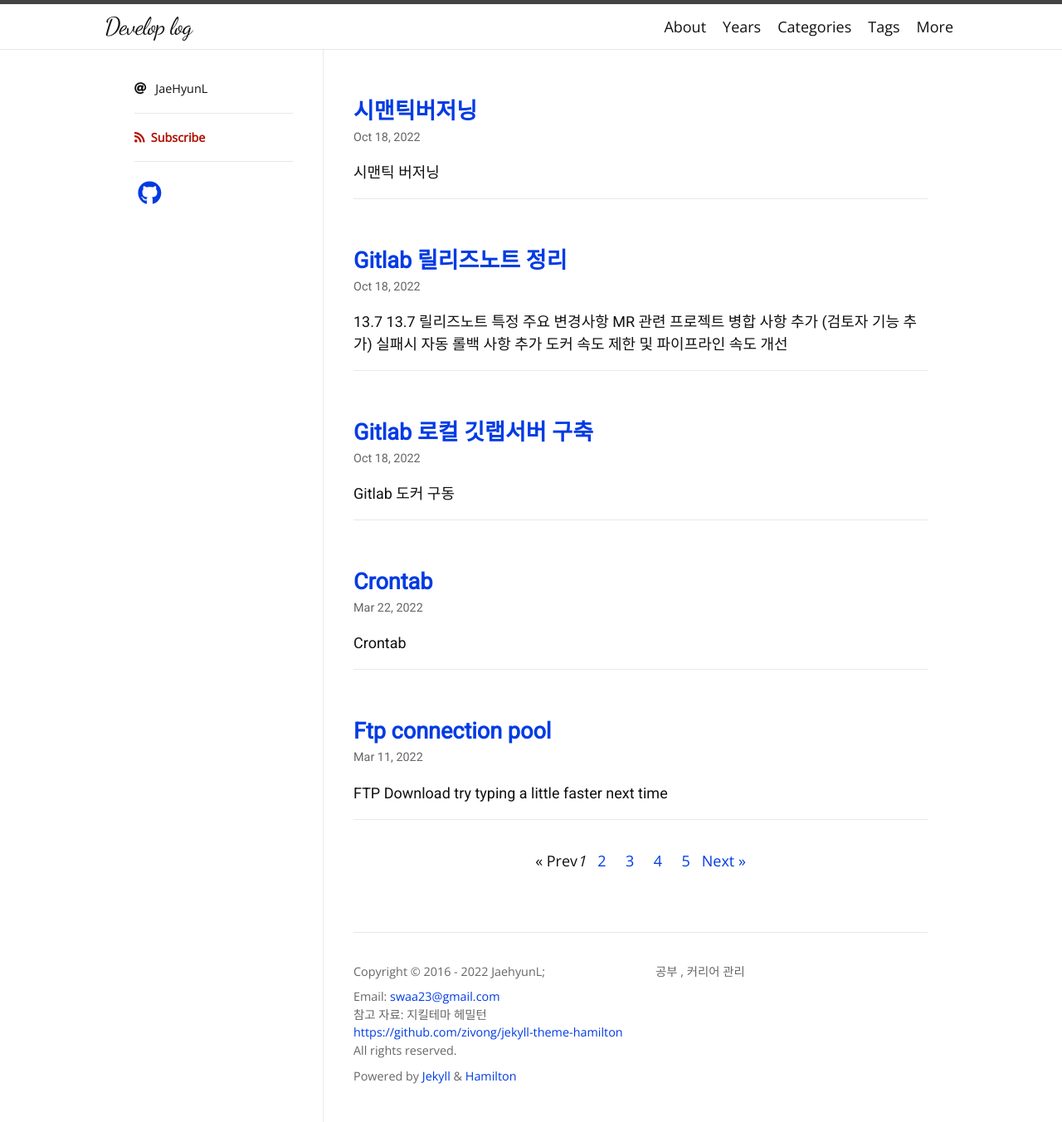
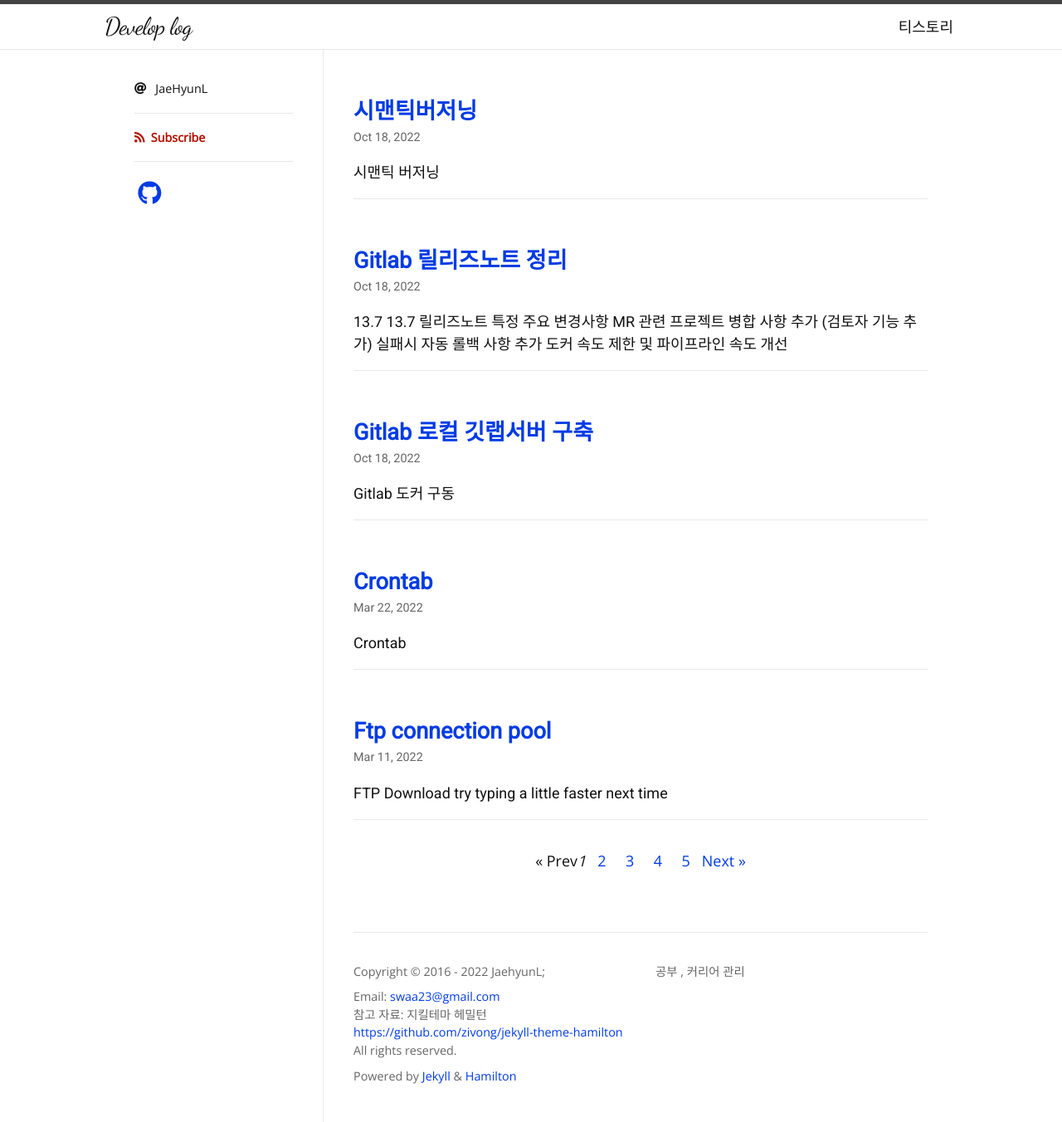
Before and after one commit to JaeHyunL/JaeHyunL.github.io, a Jekyll site: the page built from index.html, in a window 1280 px wide. Shown: the whole page at 83% size. Built offline with Jekyll 4.4.1, drawn with Linux system fonts in a browser that asks for light colours; nearby versions of some CDN libraries; some web fonts are replaced; the list of posts is cut into pages by our own code.

Commit message:
Navigation Item ...

```diff
--- a/_data/navigation.yml
+++ b/_data/navigation.yml
@@ -1,14 +1,16 @@
-- title: About
-  url: /about/
-- title: Years
-  url: /years/
-- title: Categories
-  url: /categories/
-- title: Tags
-  url: /tags/
-- title: More
-  sublinks:
-    - title: FAQ
-      url: /faq/
-    - title: Docs
-      url: /docs/
+# - title: About
+#   url: /about/
+# - title: Years
+#   url: /years/
+# - title: Categories
+#   url: /categories/
+# - title: Tags
+#   url: /tags/
+# - title: More
+#   sublinks:
+#     - title: FAQ
+#       url: /faq/
+#     - title: Docs
+#       url: /docs/
+- title: 티스토리
+  url: https://edudeveloper.tistory.com/
```
